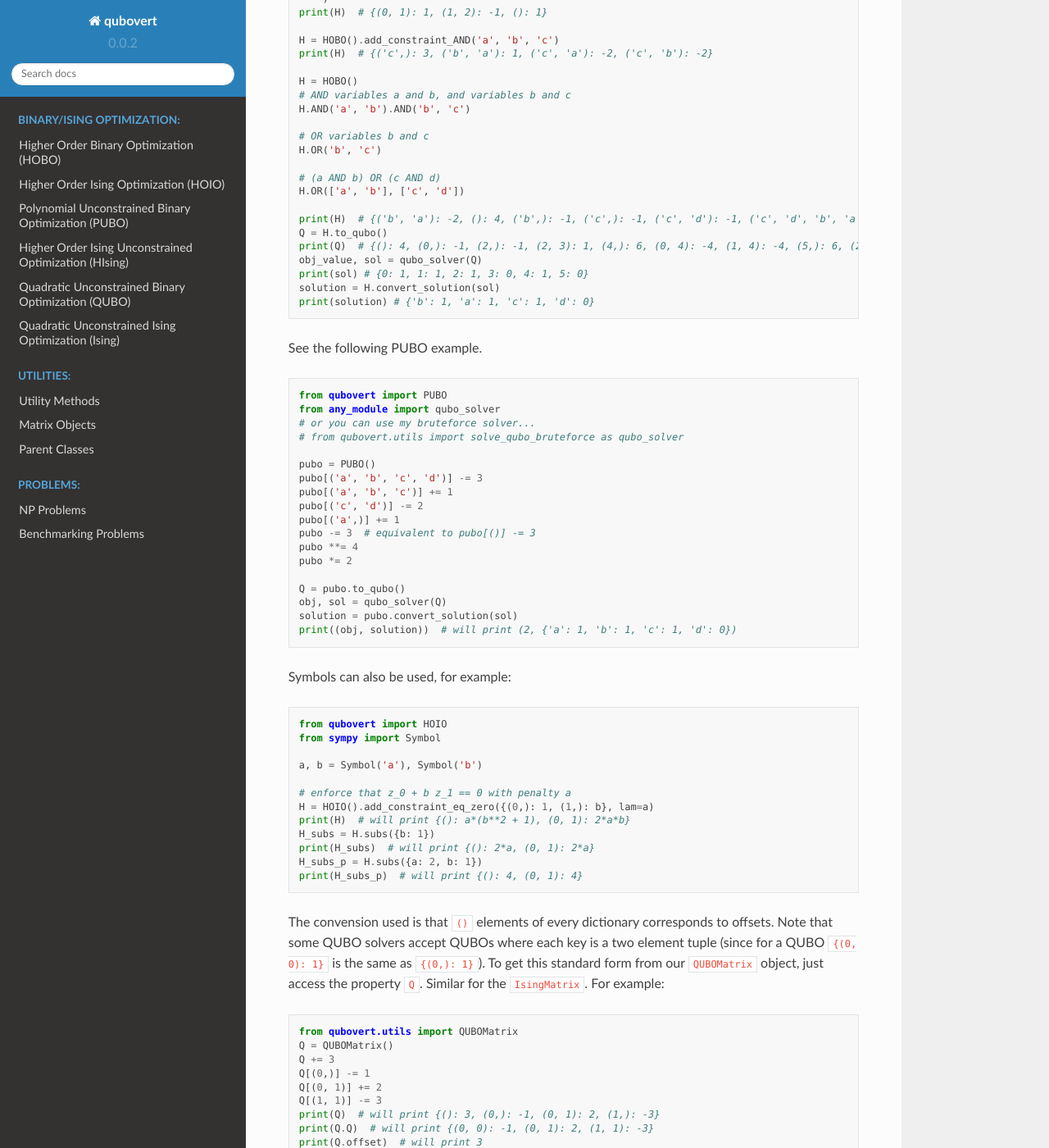
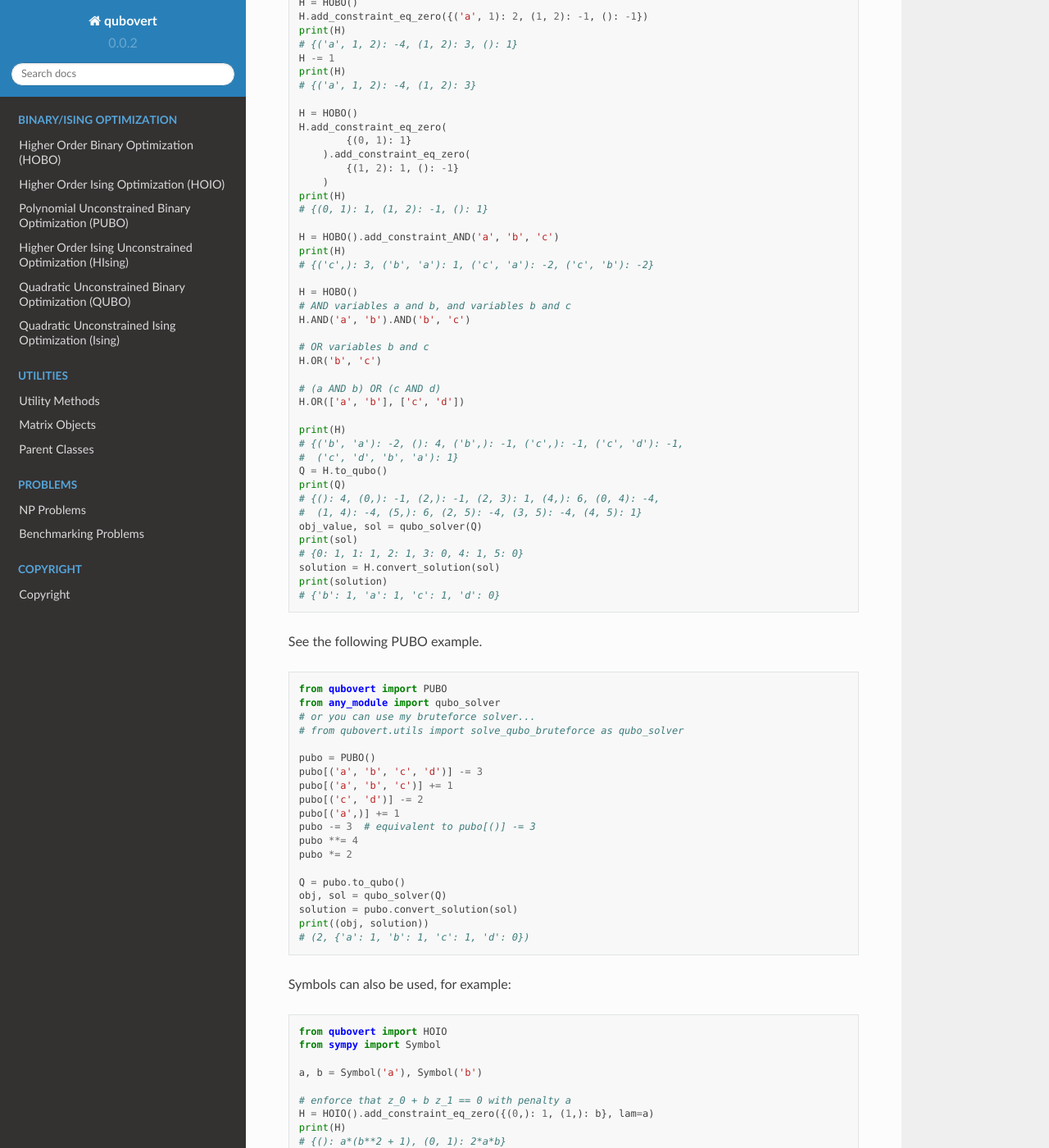
Before and after one commit to jtiosue/qubovert, a Sphinx documentation site: the page built from docs/index.rst, in a window 1280 px wide and 1400 px high, scrolled down 1801 px. Shown: the whole window at 82% size. Built offline with Sphinx 7.4.7 and the Read the Docs theme 2.0.0, drawn with Linux system fonts in a browser that asks for light colours; the version number is read from the project's files by our own code; some of the changed text lies outside the part shown.

```diff
--- a/README.rst
+++ b/README.rst
@@ -99,9 +99,11 @@ See the following HOBO example.
 
     H = HOBO()
     H.add_constraint_eq_zero({('a', 1): 2, (1, 2): -1, (): -1})
-    print(H)  # {('a', 1, 2): -4, (1, 2): 3, (): 1}
+    print(H)
+    # {('a', 1, 2): -4, (1, 2): 3, (): 1}
     H -= 1
-    print(H) # {('a', 1, 2): -4, (1, 2): 3}
+    print(H)
+    # {('a', 1, 2): -4, (1, 2): 3}
 
     H = HOBO()
     H.add_constraint_eq_zero(
@@ -109,10 +111,12 @@ See the following HOBO example.
         ).add_constraint_eq_zero(
             {(1, 2): 1, (): -1}
         )
-    print(H)  # {(0, 1): 1, (1, 2): -1, (): 1}
+    print(H)
+    # {(0, 1): 1, (1, 2): -1, (): 1}
 
     H = HOBO().add_constraint_AND('a', 'b', 'c')
-    print(H)  # {('c',): 3, ('b', 'a'): 1, ('c', 'a'): -2, ('c', 'b'): -2}
+    print(H)
+    # {('c',): 3, ('b', 'a'): 1, ('c', 'a'): -2, ('c', 'b'): -2}
 
     H = HOBO()
     # AND variables a and b, and variables b and c
@@ -124,13 +128,19 @@ See the following HOBO example.
     # (a AND b) OR (c AND d)
     H.OR(['a', 'b'], ['c', 'd'])
 
-    print(H)  # {('b', 'a'): -2, (): 4, ('b',): -1, ('c',): -1, ('c', 'd'): -1, ('c', 'd', 'b', 'a'): 1}
+    print(H)
+    # {('b', 'a'): -2, (): 4, ('b',): -1, ('c',): -1, ('c', 'd'): -1,
+    #  ('c', 'd', 'b', 'a'): 1}
     Q = H.to_qubo()
-    print(Q)  # {(): 4, (0,): -1, (2,): -1, (2, 3): 1, (4,): 6, (0, 4): -4, (1, 4): -4, (5,): 6, (2, 5): -4, (3, 5): -4, (4, 5): 1}
+    print(Q)
+    # {(): 4, (0,): -1, (2,): -1, (2, 3): 1, (4,): 6, (0, 4): -4,
+    #  (1, 4): -4, (5,): 6, (2, 5): -4, (3, 5): -4, (4, 5): 1}
     obj_value, sol = qubo_solver(Q)
-    print(sol) # {0: 1, 1: 1, 2: 1, 3: 0, 4: 1, 5: 0}
+    print(sol)
+    # {0: 1, 1: 1, 2: 1, 3: 0, 4: 1, 5: 0}
     solution = H.convert_solution(sol)
-    print(solution) # {'b': 1, 'a': 1, 'c': 1, 'd': 0}
+    print(solution)
+    # {'b': 1, 'a': 1, 'c': 1, 'd': 0}
 
 
 See the following PUBO example.
@@ -154,7 +164,8 @@ See the following PUBO example.
     Q = pubo.to_qubo()
     obj, sol = qubo_solver(Q)
     solution = pubo.convert_solution(sol)
-    print((obj, solution))  # will print (2, {'a': 1, 'b': 1, 'c': 1, 'd': 0})
+    print((obj, solution))
+    # (2, {'a': 1, 'b': 1, 'c': 1, 'd': 0})
 
 
 Symbols can also be used, for example:
@@ -168,11 +179,14 @@ Symbols can also be used, for example:
 
     # enforce that z_0 + b z_1 == 0 with penalty a
     H = HOIO().add_constraint_eq_zero({(0,): 1, (1,): b}, lam=a)
-    print(H)  # will print {(): a*(b**2 + 1), (0, 1): 2*a*b}
+    print(H)
+    # {(): a*(b**2 + 1), (0, 1): 2*a*b}
     H_subs = H.subs({b: 1})
-    print(H_subs)  # will print {(): 2*a, (0, 1): 2*a}
+    print(H_subs)
+    # {(): 2*a, (0, 1): 2*a}
     H_subs_p = H.subs({a: 2, b: 1})
-    print(H_subs_p)  # will print {(): 4, (0, 1): 4}
+    print(H_subs_p)
+    # {(): 4, (0, 1): 4}
 
 
 The convension used is that ``()`` elements of every dictionary corresponds to offsets. Note that some QUBO solvers accept QUBOs where each key is a two element tuple (since for a QUBO ``{(0, 0): 1}`` is the same as ``{(0,): 1}``). To get this standard form from our ``QUBOMatrix`` object, just access the property ``Q``. Similar for the ``IsingMatrix``. For example:
@@ -185,9 +199,12 @@ The convension used is that ``()`` elements of every dictionary corresponds to o
     Q[(0,)] -= 1
     Q[(0, 1)] += 2
     Q[(1, 1)] -= 3
-    print(Q)  # will print {(): 3, (0,): -1, (0, 1): 2, (1,): -3}
-    print(Q.Q)  # will print {(0, 0): -1, (0, 1): 2, (1, 1): -3}
-    print(Q.offset)  # will print 3
+    print(Q)
+    # {(): 3, (0,): -1, (0, 1): 2, (1,): -3}
+    print(Q.Q)
+    # {(0, 0): -1, (0, 1): 2, (1, 1): -3}
+    print(Q.offset)
+    # 3
 
 .. code:: python
 
@@ -197,10 +214,14 @@ The convension used is that ``()`` elements of every dictionary corresponds to o
     L[(0, 1, 1)] -= 1
     L[(0, 1)] += 2
     L[(1, 1)] -= 3
-    print(L)  # will print {(0,): -1, (0, 1): 2}
-    print(L.h)  # will print {0: -1}
-    print(L.J)  # will print {(0, 1): 2}
-    print(L.offset)  # will print 0
+    print(L)
+    # {(0,): -1, (0, 1): 2}
+    print(L.h)
+    # {0: -1}
+    print(L.J)
+    # {(0, 1): 2}
+    print(L.offset)
+    # 0
 
 
 Convert common problems to QUBO form.
@@ -228,9 +249,12 @@ See the following Set Cover example. All other problems can be used in a similar
 
     solution = problem.convert_solution(sol)
 
-    print(solution) # will print {0, 2}
-    print(problem.is_solution_valid(solution)) # will print True, since V[0] + V[2] covers all of U
-    print(obj == len(solution)) # will print True
+    print(solution)
+    # {0, 2}
+    print(problem.is_solution_valid(solution))
+    # will print True, since V[0] + V[2] covers all of U
+    print(obj == len(solution))
+    # will print True
 
 To use the Ising formulation instead:
 
@@ -251,9 +275,12 @@ To use the Ising formulation instead:
 
     solution = problem.convert_solution(sol)
 
-    print(solution) # will print {0, 2}
-    print(problem.is_solution_valid(solution)) # will print True, since V[0] + V[2] covers all of U
-    print(obj == len(solution)) # will print True
+    print(solution)
+    # {0, 2}
+    print(problem.is_solution_valid(solution))
+    # will print True, since V[0] + V[2] covers all of U
+    print(obj == len(solution))
+    # will print True
 
 
 To see problem specifics, run
--- /dev/null
+++ b/docs/copyright.rst
@@ -0,0 +1,6 @@
+Copyright
+=========
+
+Joseph T. Iosue, joe.iosue@yahoo.com.
+
+.. include:: ../LICENSE
--- a/docs/index.rst
+++ b/docs/index.rst
@@ -17,7 +26,7 @@ Welcome to qubovert's documentation!
 
 .. toctree::
    :maxdepth: 2
-   :caption: Utilities:
+   :caption: Utilities
 
    utils/methods
    utils/matrices
@@ -26,23 +35,14 @@ Welcome to qubovert's documentation!
 
 .. toctree::
    :maxdepth: 2
-   :caption: Problems:
+   :caption: Problems
 
-   problems/np
-   problems/benchmarking
+   problems/np/index
+   problems/benchmarking/index
 
 
-Indices and tables
-==================
+.. toctree::
+   :maxdepth: 2
+   :caption: Copyright
 
-* :ref:`genindex`
-* :ref:`modindex`
-* :ref:`search`
-
-
-Copyright
-=========
-
-Joseph T. Iosue, joe.iosue@yahoo.com.
-
-.. include:: ../LICENSE
+   copyright
--- /dev/null
+++ b/docs/problems/benchmarking/alternatingsectorschain.rst
@@ -0,0 +1,5 @@
+Alternating Sectors Chain
+=========================
+
+.. autoclass:: qubovert.problems.AlternatingSectorsChain
+    :members:
--- /dev/null
+++ b/docs/problems/np/graphpartitioning.rst
@@ -0,0 +1,5 @@
+Graph Partitioning
+==================
+
+.. autoclass:: qubovert.problems.GraphPartitioning
+    :members:
--- /dev/null
+++ b/docs/problems/np/jobsequencing.rst
@@ -0,0 +1,5 @@
+Job Sequencing
+==============
+
+.. autoclass:: qubovert.problems.JobSequencing
+    :members:
--- /dev/null
+++ b/docs/problems/np/numberpartitioning.rst
@@ -0,0 +1,5 @@
+Number Partitioning
+===================
+
+.. autoclass:: qubovert.problems.NumberPartitioning
+    :members:
--- /dev/null
+++ b/docs/problems/np/setcover.rst
@@ -0,0 +1,5 @@
+Set Cover
+=========
+
+.. autoclass:: qubovert.problems.SetCover
+    :members:
--- /dev/null
+++ b/docs/problems/np/vertexcover.rst
@@ -0,0 +1,5 @@
+Vertex Cover
+=============
+
+.. autoclass:: qubovert.problems.VertexCover
+    :members:
```
Also changed, not shown: other parts of README.rst (+2 -2 lines), other parts of docs/index.rst (+10 -1 lines), docs/problems/benchmarking/index.rst (renamed from docs/problems/benchmarking.rst, +5 -2 lines), docs/problems/np/index.rst (renamed from docs/problems/np.rst, +9 -2 lines), 4 other files.
